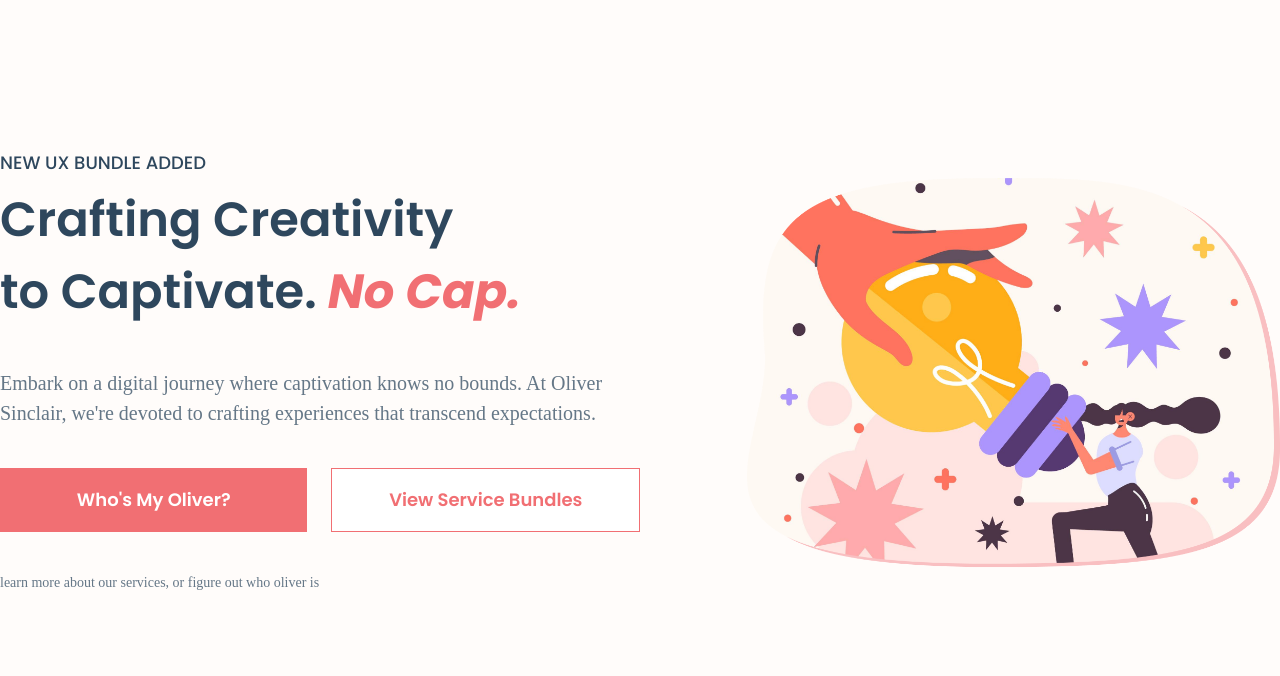
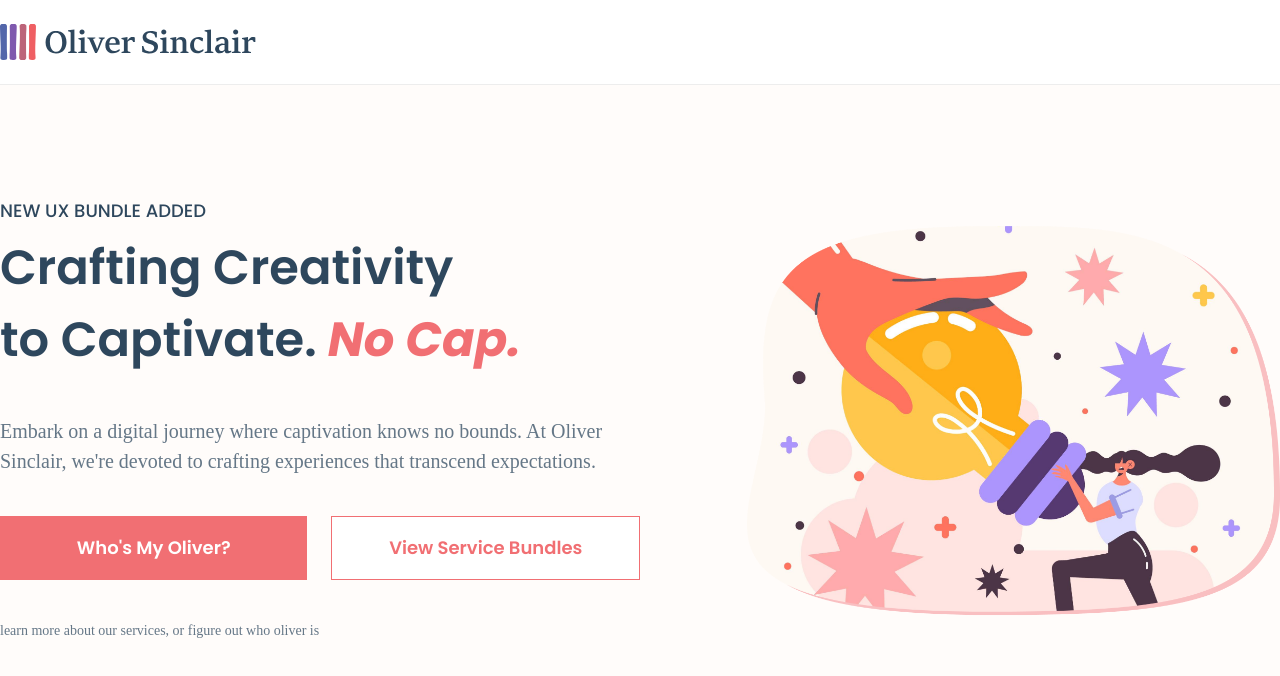
Before and after one commit to shuvamshr/oliver-sinclair, a React (Vite) app: page / in a window 1280 px wide. Shown: the top 676 px of the page. Built offline with nearby package versions, Linux system fonts and the light colour scheme.

Commit message:
add: global header adjustments

```diff
--- a/src/global/Header/index.jsx
+++ b/src/global/Header/index.jsx
@@ -0,0 +1,13 @@
+import CompanyLogo from "./assets/oliver-sinclair-logo.svg";
+
+export default function Index() {
+  return (
+    <>
+      <div className="container-fluid bg-white border-gray-200 border-b-[0.5px] fixed top-0 left-0 right-0 ">
+        <div className="container mx-auto h-[84px] flex flex-row items-center lg:px-0 px-6">
+          <img src={CompanyLogo} alt="" />
+        </div>
+      </div>
+    </>
+  );
+}
--- a/src/pages/Home/index.jsx
+++ b/src/pages/Home/index.jsx
@@ -1,11 +1,15 @@
+import Header from "../../global/Header";
+
 import Button from "../../components/Button";
 import Typography from "../../components/Typography";
+
 import CreativityImg from "./assets/creativity.png";
 
 export default function () {
   return (
     <>
-      <div className="container-fluid bg-red-100">
+      <Header />
+      <div className="container-fluid bg-red-100 lg:mt-12 mt-6">
         <div className="container mx-auto lg:px-0 px-6 py-32">
           <div className="grid grid-cols-12">
             <div className="lg:col-span-6 lg:gap-10 col-span-12 gap-6 flex flex-col justify-center">
--- a/tailwind.config.js
+++ b/tailwind.config.js
@@ -9,6 +9,7 @@ export default {
         900: "#1D2F3F",
         800: "#2E475D",
         700: "#657787",
+        200: "#EDEDED",
         100: "#F4F4F4",
       },
       red: {
```
Also changed, not shown: src/global/Header/assets/oliver-sinclair-logo.svg (added).
